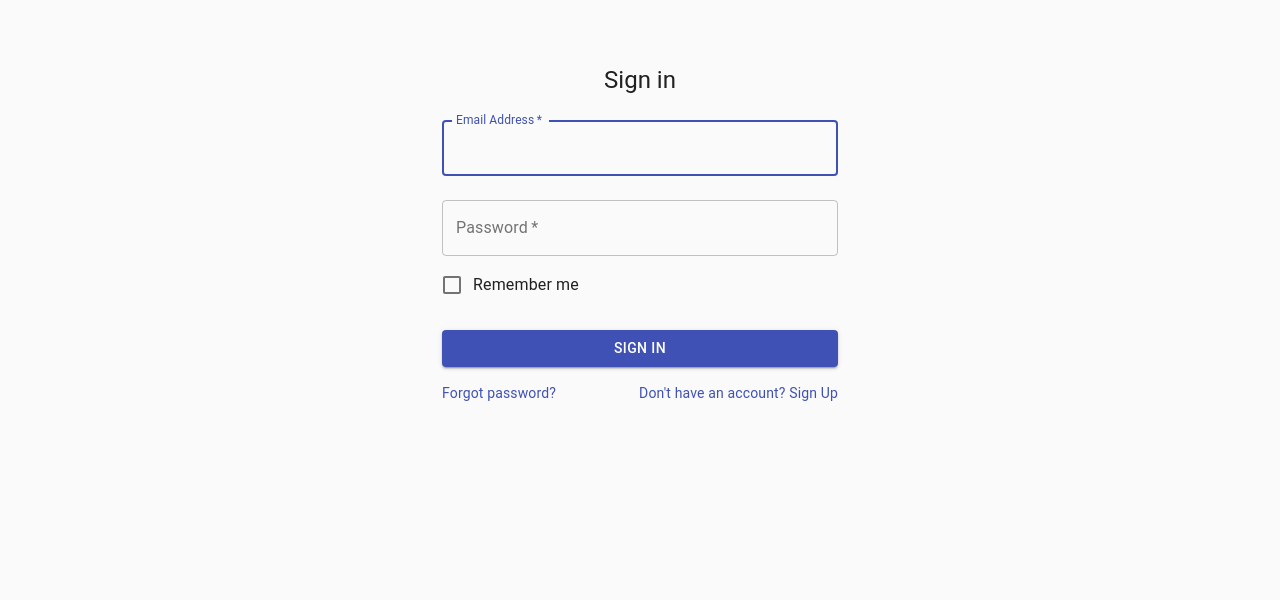
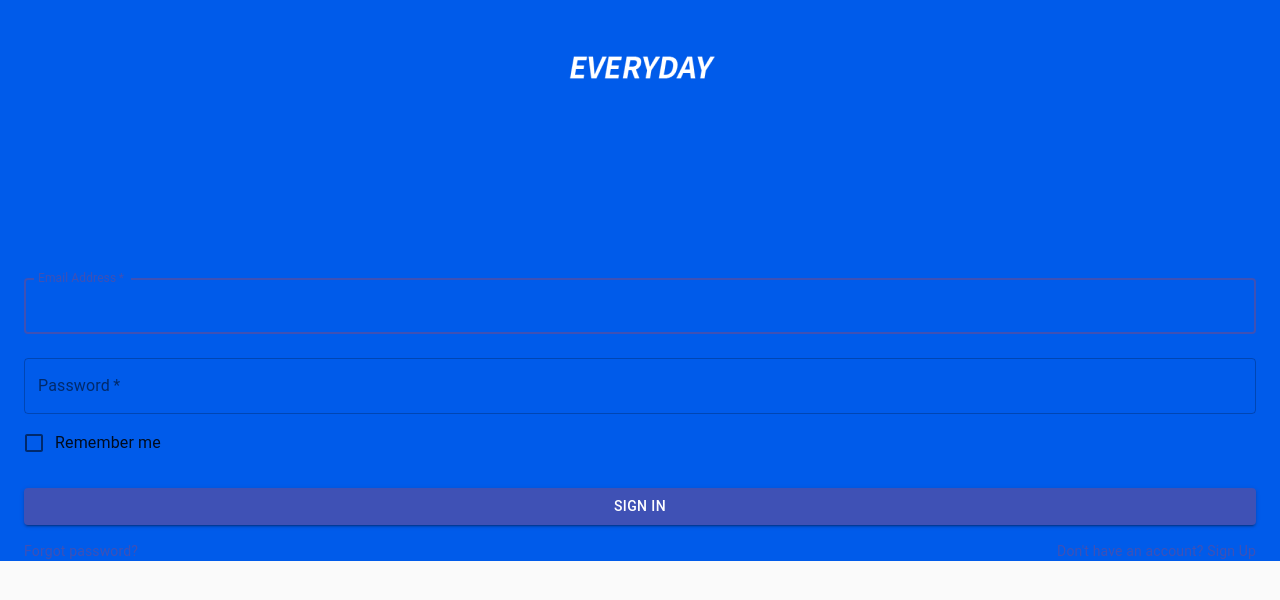
Before and after one commit to everyday-2020/everyday_front, a React (Create React App) app: page /login in a window 1280 px wide. Shown: the top 600 px of the page. Built offline with nearby package versions, Linux system fonts and the light colour scheme.

Commit message:
add commit for merge

```diff
--- a/src/containers/login.tsx
+++ b/src/containers/login.tsx
@@ -10,10 +10,14 @@ import Box from "@material-ui/core/Box";
 import Typography from "@material-ui/core/Typography";
 import { makeStyles } from "@material-ui/core/styles";
 import Container from "@material-ui/core/Container";
+import Logo from "../assets/images/main_logo.png";
 
 const useStyles = makeStyles((theme) => ({
+  root: {
+    background: "#005bea",
+  },
   paper: {
-    marginTop: theme.spacing(8),
+    marginTop: theme.spacing(15),
     display: "flex",
     flexDirection: "column",
     alignItems: "center",
@@ -29,18 +33,29 @@ const useStyles = makeStyles((theme) => ({
   submit: {
     margin: theme.spacing(3, 0, 2),
   },
+  bg_rectangle: {
+    display: "flex",
+    height: "134px",
+    background: "#005bea",
+    alignItems: "center",
+    justifyContent: "center",
+  },
+  logo: {},
+  tf: {
+    color: "white",
+  },
 }));
 
 export default function SignIn() {
   const classes = useStyles();
 
   return (
-    <Container component="main" maxWidth="xs">
+    <Container component="main" className={classes.root}>
       <CssBaseline />
+      <div className={classes.bg_rectangle}>
+        <img className={classes.logo} src={Logo}></img>
+      </div>
       <div className={classes.paper}>
-        <Typography component="h1" variant="h5">
-          Sign in
-        </Typography>
         <form className={classes.form} noValidate>
           <TextField
             variant="outlined"
```
